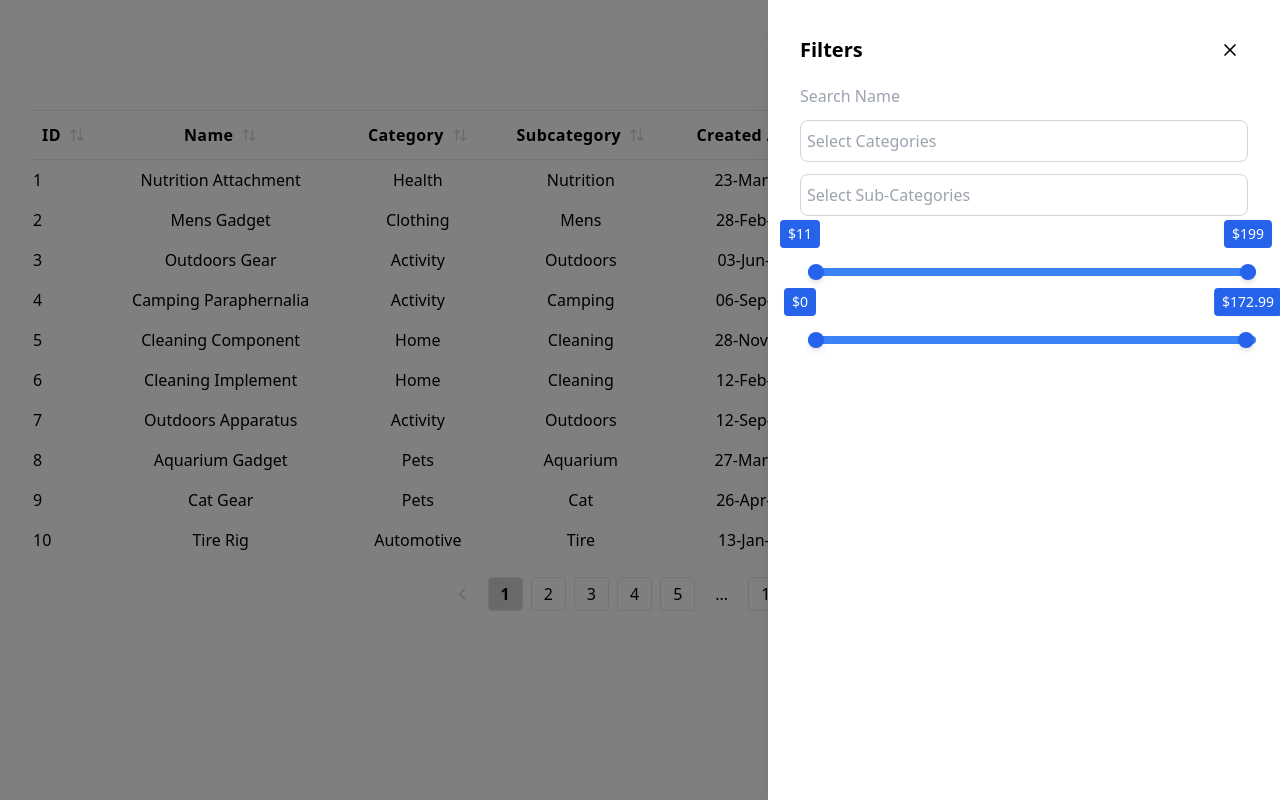
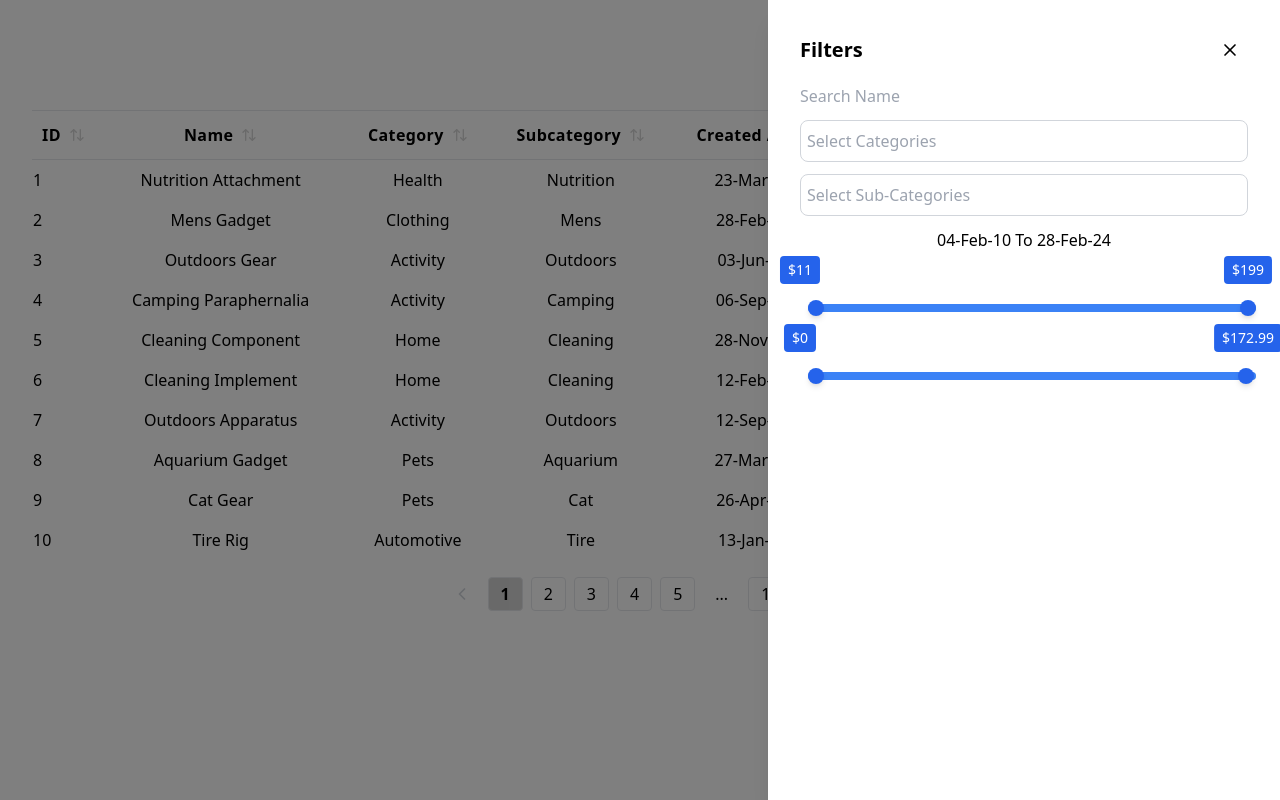
Before and after one commit to ShivangamSoni/products-table, a React (Vite) app: page / in a window 1280 px wide. Built offline with nearby package versions, Linux system fonts and the light colour scheme.

Commit message:
Add: CreatedAt Range Filter

```diff
--- a/package.json
+++ b/package.json
@@ -11,6 +11,7 @@
   },
   "dependencies": {
     "@tanstack/react-table": "^8.20.6",
+    "@types/react-date-range": "^1.4.9",
     "autoprefixer": "^10.4.20",
     "clsx": "^2.1.1",
     "fuse.js": "^7.0.0",
@@ -18,6 +19,7 @@
     "moment": "^2.30.1",
     "postcss": "^8.4.49",
     "react": "^18.3.1",
+    "react-date-range": "^2.0.1",
     "react-dom": "^18.3.1",
     "tailwindcss": "^3.4.17"
   },
--- a/src/components/products/SIdePanels/Filter.tsx
+++ b/src/components/products/SIdePanels/Filter.tsx
@@ -1,13 +1,20 @@
+import { ChangeEvent, useState } from "react";
 import { Table } from "@tanstack/react-table";
+import { DateRange, Range, RangeKeyDict } from "react-date-range";
+import "react-date-range/dist/styles.css";
+import "react-date-range/dist/theme/default.css";
+
 import { ProductType } from "../Table";
 import { MultiSelect } from "../../MultiSelect";
-import { ChangeEvent, useState } from "react";
 import { PriceRange } from "../../PriceRange";
+import { formatDate, getMinMaxDates } from "../../../utils/date";
+import moment from "moment";
 
 export type FiltersType = {
     name: string;
     category: string[];
     subcategory: string[];
+    createdAt: string[];
     price: number[];
     sale_price: number[];
 };
@@ -35,6 +42,21 @@ export default function Filter({
     const subcategories: string[] = Array.from(
         tableManager.getColumn("subcategory")!.getFacetedUniqueValues().keys()
     ).sort();
+
+    const dateRange = getMinMaxDates(
+        Array.from(
+            tableManager.getColumn("createdAt")!.getFacetedUniqueValues().keys()
+        )
+    );
+    const [isCreatedDatePickerOpen, setIsCreatedDatePickerOpen] =
+        useState(false);
+    const [ranges, setRanges] = useState<Range[]>([
+        {
+            startDate: new Date(dateRange[0]) as unknown as Date,
+            endDate: new Date(dateRange[1]) as unknown as Date,
+            key: "selection",
+        },
+    ]);
 
     const priceRange = tableManager
         .getColumn("price")!
@@ -65,6 +87,18 @@ export default function Filter({
         onChange({
             ...filters,
             subcategory: selected.length === 0 ? [""] : selected,
+        });
+    }
+
+    function handleDateChange(item: RangeKeyDict) {
+        const newRange = item.selection;
+        setRanges([newRange]);
+        onChange({
+            ...filters,
+            createdAt: [
+                moment(newRange.startDate).format("DD-MMM-YYYY"),
+                moment(newRange.endDate).format("DD-MMM-YYYY"),
+            ],
         });
     }
 
@@ -99,6 +133,33 @@ export default function Filter({
                 placeholder="Select Sub-Categories"
             />
 
+            <div className="grid relative">
+                <button
+                    onClick={() => setIsCreatedDatePickerOpen((prev) => !prev)}
+                >
+                    {formatDate(ranges[0].startDate ?? "")} To{" "}
+                    {formatDate(ranges[0].endDate ?? "")}
+                </button>
+                {isCreatedDatePickerOpen && (
+                    <div className="absolute top-full z-[1000] border border-black">
+                        <DateRange
+                            editableDateInputs
+                            onChange={handleDateChange}
+                            moveRangeOnFirstSelection={false}
+                            ranges={ranges}
+                            minDate={new Date(dateRange[0])}
+                            maxDate={new Date(dateRange[1])}
+                            onRangeFocusChange={(range) => {
+                                // Both these values are 0 when the range selection has been made
+                                if (range[0] === 0 && range[1] === 0) {
+                                    setIsCreatedDatePickerOpen(false);
+                                }
+                            }}
+                        />
+                    </div>
+                )}
+            </div>
+
             <PriceRange
                 min={priceRange![0]}
                 max={priceRange![1]}
--- a/src/components/products/Table.tsx
+++ b/src/components/products/Table.tsx
@@ -17,6 +17,7 @@ import {
     useReactTable,
 } from "@tanstack/react-table";
 import Fuse from "fuse.js";
+import moment from "moment";
 import { clsx } from "clsx";
 import {
     ArrowDown,
@@ -76,6 +77,16 @@ const fuzzyFilter: FilterFn<ProductType> = (
     return fuse.search(filterValue).length > 0;
 };
 
+const dateFilterFn: FilterFn<ProductType> = (row, columnId, filterValue) => {
+    const [start, end] = filterValue || [null, null];
+    const rowDate = moment(row.getValue(columnId));
+
+    if (start && rowDate.isBefore(moment(start), "day")) return false;
+    if (end && rowDate.isAfter(moment(end), "day")) return false;
+
+    return true;
+};
+
 const columnHelper = createColumnHelper<ProductType>();
 
 const columns = [
@@ -126,6 +137,7 @@ const columns = [
             return formatDate(info.getValue());
         },
         header: "Created At",
+        filterFn: dateFilterFn,
     }),
     columnHelper.accessor("updatedAt", {
         cell: (info) => {
@@ -184,6 +196,7 @@ const defaultFilterState: FiltersType = {
     name: "",
     category: [""],
     subcategory: [""],
+    createdAt: ["", ""],
     price: [],
     sale_price: [],
 };
```
Also changed, not shown: 1 other file (tests, documents, lock files or other folders).
